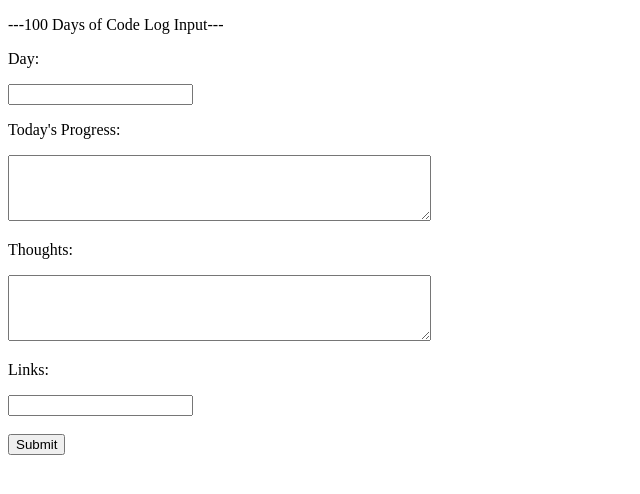
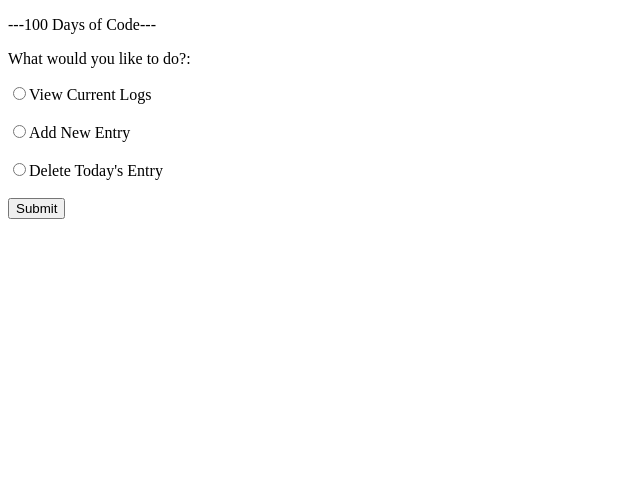
Before and after one commit to pnadolny13/FirstFlaskApp, a Flask app: page / in a window 1280 px wide. Shown: the top 494 px of the page, without its empty margins (0-640 px from the left). Run offline with Flask 2, Linux system fonts and the light colour scheme.

Commit message:
Page updates (home/input/view) and delete functionality
I spent far over 1 hr but I updated the Flask log app with page for viewing full log file, a home page with radio buttons to select an action, a delete today's post button in case it needs to be updated, input page notification for which was the most recent post, removed manual day input so users doesnt mess it up by accident.

```diff
--- a/app.py
+++ b/app.py
@@ -2,59 +2,107 @@
 
 from flask import Flask, render_template, request, redirect
 import datetime
-import os
 app = Flask(__name__)
 
 warning = ""
+file = "C:\\Users\\pnadolny\\Documents\\Personal_Development\\GitHub\\100-days-of-code\\log.md"
+thisAuthor = "Pat"
+thisName = "everyone"
+date = datetime.datetime.now().strftime("%B %d, %Y")
+lastDay = ""
+recent = ""
+recentLine = 0
+
 @app.route("/")
-def hello():
-    thisAuthor = "Pat"
-    thisName = "everyone"
-    print ("warning is :" + warning)
+def home():
     return render_template('index.html', author=thisAuthor, name=thisName, warning=warning )
 
-@app.route('/signup', methods = ['POST'])
-def signup():
+@app.route('/action', methods = ['POST'])
+def action():
+    # if action is log or input redirect, if not then send back to homepage
+    action = request.form['action']
+    global recent
+    if action == "view":
+        prepForInputPage()
+        return redirect('/currentLogs')
+    elif action == "input":
+        prepForInputPage()
+        return render_template('input.html', author=thisAuthor, warning="", lastDay=lastDay)
+    elif action == "delete":
+        prepForInputPage()
+        # call input with no inputs to load in variables if needed
+        print ("date = " + date)
+        print ("recent = " + recent)
+        print ("recent = " + str(recentLine))
+        if date in recent:
+            logsR = open(file,"r")
+            lines = logsR.readlines()
+            logsR.close()
+            logsW = open(file,"w")
+            count = 1;
+            for line in lines:
+                if count == (recentLine - 2) or count == (recentLine - 1) or count >= recentLine:
+                    #deleteLine
+                    print("Delete: " + line)
+                else:
+                    logsW.write(line)
+                count += 1
+            recent = ""
+            logsW.close()
+        return redirect('/currentLogs')
+
+    print ("warning is :" + warning)
+
+@app.route('/inputs', methods = ['POST'])
+def inputs():
     global warning
     warning = ""
-    global day
-    day = request.form['day']
+    day = int(lastDay) + 1
     global today
     today = request.form['today']
     global thoughts
     thoughts = request.form['thoughts']
     global links
     links = request.form['links']
-    global date
-    date = datetime.datetime.now().strftime("%B %d, %Y")
-    print(day + today + thoughts + links + date)
-
     #open log file and write to it
-    file = "C:\\Users\\pnadolny\\Documents\\Personal_Development\\GitHub\\100-days-of-code\\log.md"
     content = open(file,"r")
     for line in content:
-        print (line)
-        if ("Day " + day + ":") in line:
-            warning = "THAT DAY ALREADY EXISTS!!!"
-            return redirect('/')
-            raise NameError('RAISED WARNING: LOG FOR THAT DAY ALREADY EXISTS')
+        if (date) in line:
+            warning = "ENTRY FOR TODAY ALREADY EXISTS!!!"
+            return render_template('input.html', author=thisAuthor, warning=warning, recent=recent)
     content.close()
 
     # day doesnt exist, go ahead and update now
     content = open (file, "a")
-    content.write("\n \n \n### Day " + day + ": " + date + "\n \n")
-    content.write("**Today\'s Progress**: " + today + "\n \n")
-    content.write("**Thoughts** " + thoughts + "\n \n")
-    content.write("**Link(s) to work:** " + links + "\n")
+    content.write("\n\n\n### Day " + str(day) + ": " + date + "\n\n")
+    content.write("**Today\'s Progress**: " + today + "\n\n")
+    content.write("**Thoughts** " + thoughts + "\n\n")
+    content.write("**Link(s) to work:** " + links)
     content.close()
 
     return redirect('/')
 
-@app.route('/logs.html')
-def logs():
-    print(day)
-    return render_template('logs.html', author='Pat', day=day , date=date , today=today , thoughts=thoughts , links=links)
+@app.route('/currentLogs')
+def currentLogs():
+    ## here just render the whole log file
+    log = open(file,"r")
+    return render_template('currentLogs.html', author=thisAuthor, log=log)
 
+def prepForInputPage():
+    logs = open(file,"r")
+    global recent
+    recent = ""
+    count = 0
+    for line in logs:
+        count += 1
+        if line.startswith("### Day"):
+            global lastDay
+            lastDay = line[7:].split(":")[0]
+            global recentLine
+            recentLine = count
+            recent = "Day " + lastDay + ": " + date;
+    logs.close();
+    print (recentLine)
 
 if __name__ == "__main__":
     app.run()
--- a/templates/index.html
+++ b/templates/index.html
@@ -3,19 +3,17 @@
   <head>
     <title>{{ author }}'s app</title>
   </head>
-
   <body>
-    <p>---100 Days of Code Log Input---</p>
-    <form action="/signup" method="post">
-        <p>{{warning}}</p>
-        <p>Day:</p>
-        <input type="text" name="day"></input>
-        <p>Today's Progress:</p>
-        <textarea name="today" cols="50" rows="4"></textarea>
-        <p>Thoughts:</p>
-        <textarea name="thoughts" cols="50" rows="4"></textarea>
-        <p>Links:</p>
-        <input type="text" name="links"></input>
+    <p>---100 Days of Code---</p>
+    <form action="/action" method="post">
+        <p>What would you like to do?:</p>
+        <input type="radio" name="action" value="view">View Current Logs</input>
+        <br/>
+        <br/>
+        <input type="radio" name="action" value="input">Add New Entry</input>
+        <br/>
+        <br/>
+        <input type="radio" name="action" value="delete">Delete Today's Entry</input>
         <br/>
         <br/>
         <input type="submit" value="Submit"></input>
```
Also changed, not shown: templates/currentLogs.html (added, +17 -0 lines), templates/emails.html (deleted, +0 -15 lines), templates/input.html (added, +24 -0 lines), templates/logs.html (deleted, +0 -16 lines).
